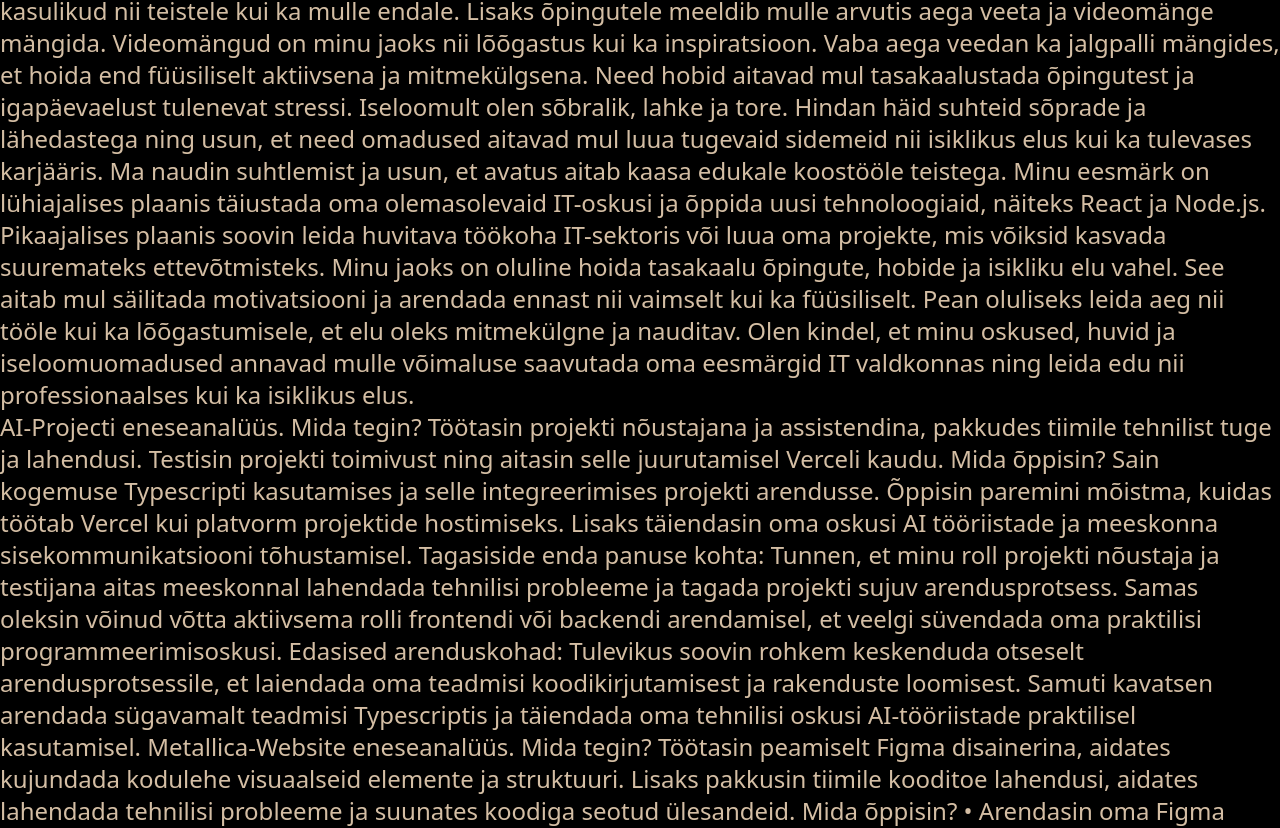
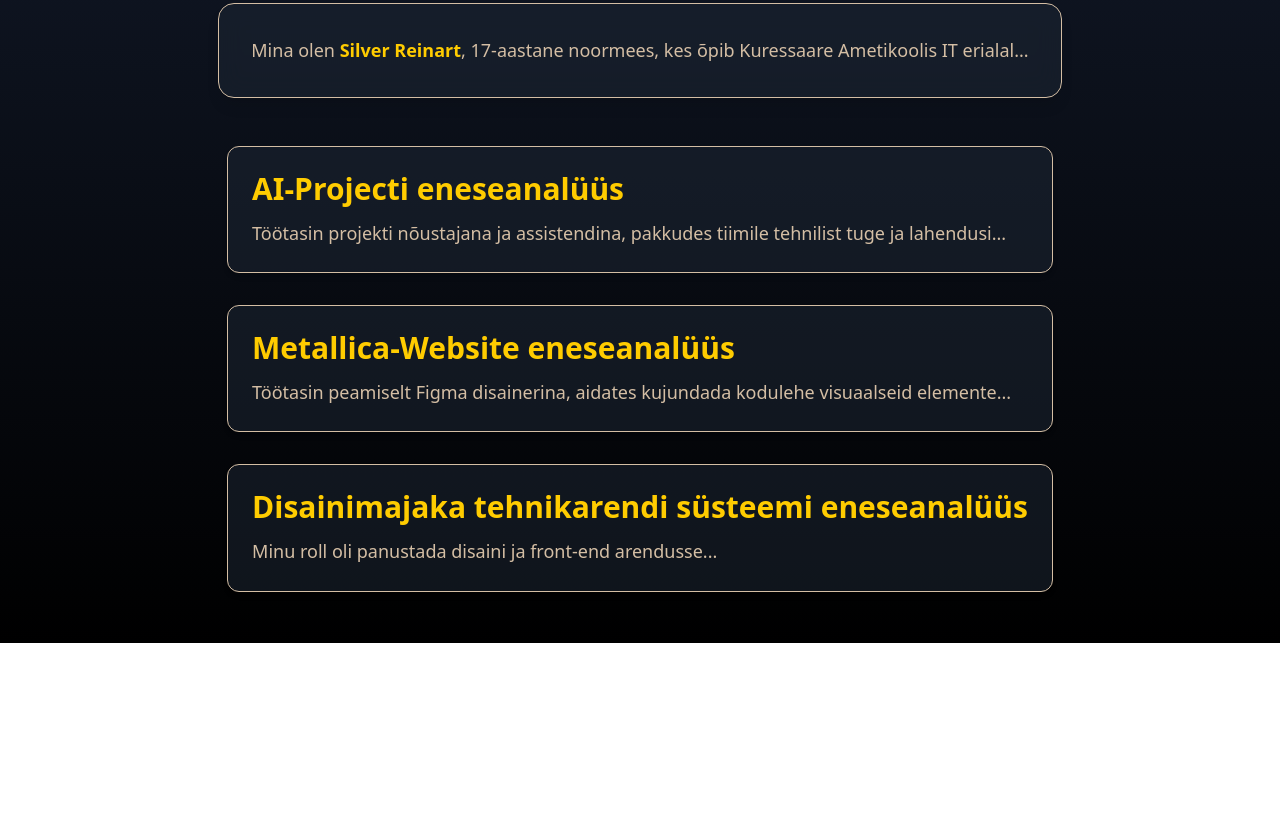
Before and after one commit to silverreinart1/Portfolios, a Vue app: page /services in a window 1280 px wide. Shown: the part 225-1053 px from the top of the page. After the commit the page ends 868 px from the top, so only its background shows below. Built offline with nearby package versions, Linux system fonts and the light colour scheme.

Commit message:
Update services.vue

```diff
--- a/src/components/services.vue
+++ b/src/components/services.vue
@@ -1,64 +1,32 @@
 <template>
-    <div class="flex flex-col items-center justify-center min-h-screen bg-black text-[#d4bea4]">
-      <h1 class="text-4xl font-bold mb-4">Our Services</h1>
-      <p class="text-2xl text-[#d4bea4]">
-        Mina olen Silver Reinart, 17-aastane noormees, kes õpib Kuressaare Ametikoolis IT erialal. Olen omandanud mitmeid IT-alaseid oskusi, sealhulgas HTML, CSS, TailwindCSS, JavaScript ja PHP, ning kasutan neid teadmisi enesekindlalt. Mind köidab IT-valdkond, kuna see pakub võimalusi luua praktilisi ja innovaatilisi lahendusi, mis on kasulikud nii teistele kui ka mulle endale.
-        Lisaks õpingutele meeldib mulle arvutis aega veeta ja videomänge mängida. Videomängud on minu jaoks nii lõõgastus kui ka inspiratsioon. Vaba aega veedan ka jalgpalli mängides, et hoida end füüsiliselt aktiivsena ja mitmekülgsena. Need hobid aitavad mul tasakaalustada õpingutest ja igapäevaelust tulenevat stressi.
-        Iseloomult olen sõbralik, lahke ja tore. Hindan häid suhteid sõprade ja lähedastega ning usun, et need omadused aitavad mul luua tugevaid sidemeid nii isiklikus elus kui ka tulevases karjääris. Ma naudin suhtlemist ja usun, et avatus aitab kaasa edukale koostööle teistega.
-        Minu eesmärk on lühiajalises plaanis täiustada oma olemasolevaid IT-oskusi ja õppida uusi tehnoloogiaid, näiteks React ja Node.js. Pikaajalises plaanis soovin leida huvitava töökoha IT-sektoris või luua oma projekte, mis võiksid kasvada suuremateks ettevõtmisteks.
-        Minu jaoks on oluline hoida tasakaalu õpingute, hobide ja isikliku elu vahel. See aitab mul säilitada motivatsiooni ja arendada ennast nii vaimselt kui ka füüsiliselt. Pean oluliseks leida aeg nii tööle kui ka lõõgastumisele, et elu oleks mitmekülgne ja nauditav.
-        Olen kindel, et minu oskused, huvid ja iseloomuomadused annavad mulle võimaluse saavutada oma eesmärgid IT valdkonnas ning leida edu nii professionaalses kui ka isiklikus elus.
+  <div class="min-h-screen bg-gradient-to-b from-gray-900 to-black text-[#d4bea4] flex flex-col items-center justify-center p-6">
+    <div class="text-center mb-10">
+      <h1 class="text-5xl font-extrabold tracking-wide mb-4 text-[#ffcc00]">Our Services</h1>
+      <div class="w-16 h-1 bg-[#ffcc00] mx-auto"></div>
+    </div>
+
+    <div class="max-w-4xl bg-gray-800 bg-opacity-50 p-8 rounded-2xl shadow-lg border border-[#d4bea4] backdrop-blur-md">
+      <p class="text-lg leading-relaxed">
+        Mina olen <span class="font-bold text-[#ffcc00]">Silver Reinart</span>, 17-aastane noormees, kes õpib Kuressaare Ametikoolis IT erialal...
       </p>
-      <p class="text-2xl text-[#d4bea4]">
-        AI-Projecti eneseanalüüs.
-        Mida tegin?
-        Töötasin projekti nõustajana ja assistendina, pakkudes tiimile tehnilist tuge ja lahendusi. Testisin projekti toimivust ning aitasin selle juurutamisel Verceli kaudu.
-        Mida õppisin?
-        Sain kogemuse Typescripti kasutamises ja selle integreerimises projekti arendusse. Õppisin paremini mõistma, kuidas töötab Vercel kui platvorm projektide hostimiseks. Lisaks täiendasin oma oskusi AI tööriistade ja meeskonna sisekommunikatsiooni tõhustamisel.
-        Tagasiside enda panuse kohta:
-        Tunnen, et minu roll projekti nõustaja ja testijana aitas meeskonnal lahendada tehnilisi probleeme ja tagada projekti sujuv arendusprotsess. Samas oleksin võinud võtta aktiivsema rolli frontendi või backendi arendamisel, et veelgi süvendada oma praktilisi programmeerimisoskusi.
-        Edasised arenduskohad:
-        Tulevikus soovin rohkem keskenduda otseselt arendusprotsessile, et laiendada oma teadmisi koodikirjutamisest ja rakenduste loomisest. Samuti kavatsen arendada sügavamalt teadmisi Typescriptis ja täiendada oma tehnilisi oskusi AI-tööriistade praktilisel kasutamisel.
+    </div>
 
+    <div class="mt-12 max-w-4xl space-y-8">
+      <div class="p-6 bg-gray-800 bg-opacity-50 rounded-xl border border-[#d4bea4] shadow-md hover:shadow-xl transition">
+        <h2 class="text-3xl font-semibold text-[#ffcc00] mb-3">AI-Projecti eneseanalüüs</h2>
+        <p class="text-lg leading-relaxed">Töötasin projekti nõustajana ja assistendina, pakkudes tiimile tehnilist tuge ja lahendusi...</p>
+      </div>
 
+      <div class="p-6 bg-gray-800 bg-opacity-50 rounded-xl border border-[#d4bea4] shadow-md hover:shadow-xl transition">
+        <h2 class="text-3xl font-semibold text-[#ffcc00] mb-3">Metallica-Website eneseanalüüs</h2>
+        <p class="text-lg leading-relaxed">Töötasin peamiselt Figma disainerina, aidates kujundada kodulehe visuaalseid elemente...</p>
+      </div>
 
-
-
-        Metallica-Website eneseanalüüs.
-
-        Mida tegin?
-        Töötasin peamiselt Figma disainerina, aidates kujundada kodulehe visuaalseid elemente ja struktuuri. Lisaks pakkusin tiimile kooditoe lahendusi, aidates lahendada tehnilisi probleeme ja suunates koodiga seotud ülesandeid.
-
-
-
-        Mida õppisin?
-        •	Arendasin oma Figma disaini oskusi, eriti kuidas töötada meeskondlikult ja jagada disainielemente selgelt.
-        •	Saavutasin parema arusaamise, kuidas kooditoe rollis tõhusalt panustada, eriti branchide kasutamise ja konfliktide lahendamise osas.
-        •	Õppisin paremini meeskonnatööd, suheldes tiimiliikmetega ja aidates neil leida tehnilisi lahendusi koodi arendamisel.
-        Tagasiside enda panuse kohta:
-        Tunnen, et andsin projekti disainifaasis tugeva panuse, luues tiimiga koos visuaalselt meeldiva ja funktsionaalse disaini. Samuti aitasin tiimikaaslasi tehniliste küsimuste lahendamisel, mis hõlbustas nende töövoogu. Võin aga tunnistada, et oleksin võinud koodikirjutamises aktiivsemalt osaleda, et oma oskusi selles valdkonnas veelgi tugevdada.
-        Edasised arenduskohad:
-        Tulevikus soovin rohkem osaleda nii disaini kui ka koodi kirjutamise faasides, et tasakaalustada oma panust mõlemas valdkonnas. Samuti plaanin süvendada oma teadmisi CSS-ist ja JavaScriptist, et pakkuda meeskonnale veelgi rohkem väärtust. Lisaks arendan edasi koostöö- ja suhtlusoskusi, et projektid kulgeksid veelgi sujuvamalt.
-
-
-
-        Disainimajaka tehnikarendi süsteemi eneseanalüüs.
-
-        Mida tegin?
-        Minu roll oli panustada disaini ja front-end arendusse. Tegin tihedat koostööd tiimiga, et kujundada süsteemi kasutajaliides Figmas ning aidata selle elluviimisel HTML-i ja Tailwindi abil. Toetasin ka visuaalsete elementide integreerimist funktsionaalsesse keskkonda.
-        Mida õppisin?
-
-
-        •	Süvendasin teadmisi kasutajaliidese loomisest Figmas ja õppisin paremini disaini praktikas rakendama.
-        •	Sain juurde kogemust Tailwindi raamistikuga front-end arendamisel.
-        •	Harjutasin tihedamat koostööd tiimiliikmetega, eriti disainist koodini üleminekul, mis aitas paremini mõista projektide terviklikku ülesehitust.
-        •	Õppisin, kuidas töötada efektiivselt Slackis ja GitHubis projektijuhtimise vahendina.
-        Tagasiside enda panuse kohta:
-        Minu panus disaini ja front-end arendusse oli soliidne ning sain hästi hakkama vastutuse täitmisega, eriti disainielementide elluviimisel. Samas oleksin võinud sügavamalt panustada ka back-endi arendusse, et laiendada oma oskusi serveripoolsete lahenduste alal ja paremini mõista süsteemi üldist toimimist.
-        Edasised arenduskohad:
-        Tulevikus soovin rohkem keskenduda täiendavate tehniliste oskuste arendamisele, eriti back-endi ja andmebaaside vallas. Samuti soovin lihvida oma oskusi keerukamate disainilahenduste loomisel ja õppida, kuidas neid veelgi paremini arendusprotsessi siduda. Soovin olla veelgi suuremaks väärtuseks meeskonnale, võttes vastutust mitmekesisemates ülesannetes.
-
-      </p>
+      <div class="p-6 bg-gray-800 bg-opacity-50 rounded-xl border border-[#d4bea4] shadow-md hover:shadow-xl transition">
+        <h2 class="text-3xl font-semibold text-[#ffcc00] mb-3">Disainimajaka tehnikarendi süsteemi eneseanalüüs</h2>
+        <p class="text-lg leading-relaxed">Minu roll oli panustada disaini ja front-end arendusse...</p>
+      </div>
+    </div>
   </div>
 </template>
 
```
Lines whose indentation alone changed are shown as unchanged.
